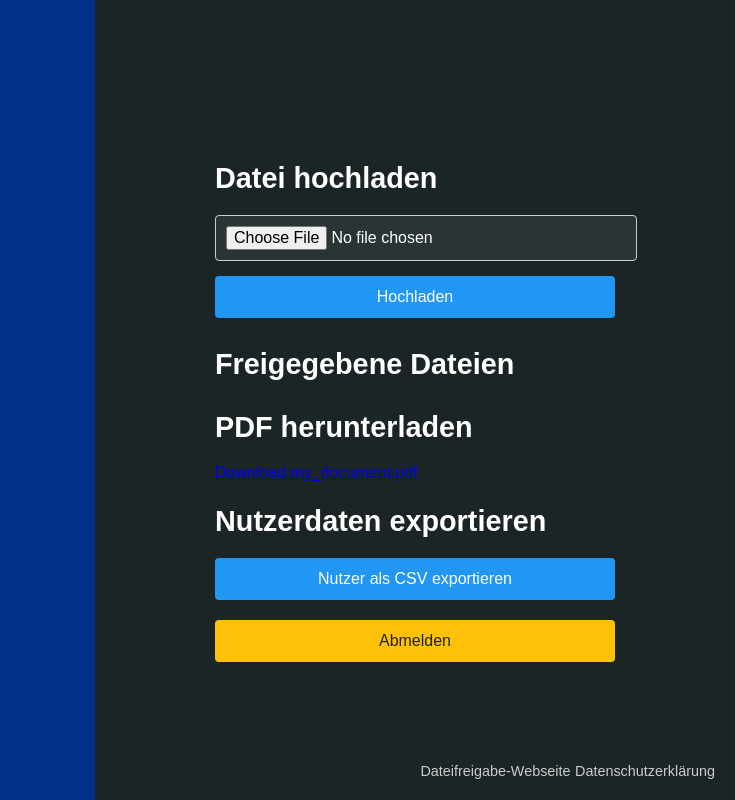
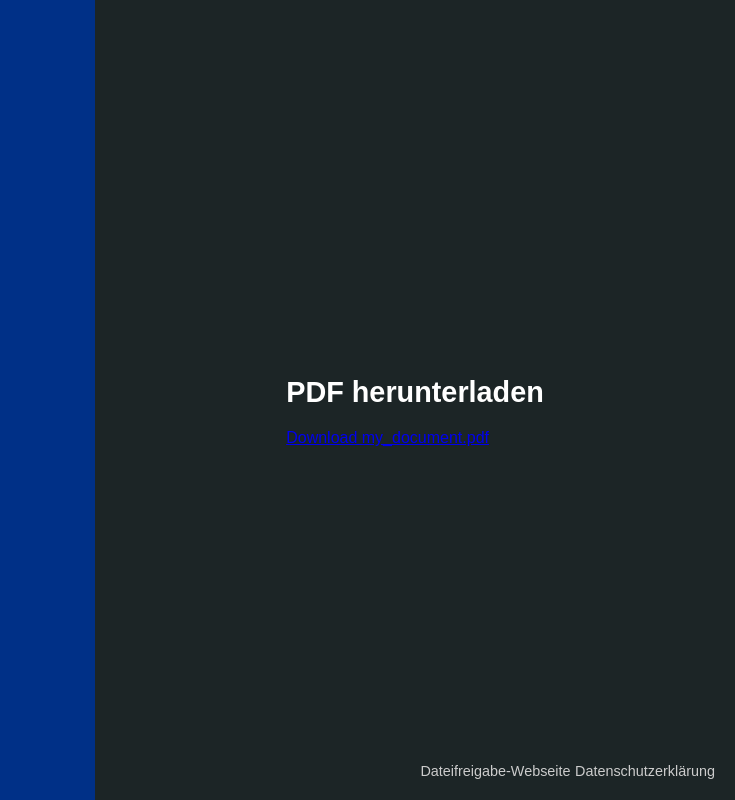
Before and after one commit to Themax10/datenfreigabetekaes, a plain HTML site: page dashboard.html in a window 1280 px wide. Shown: the full height of the page, 545-1280 px from the left. Drawn offline with nearby package versions, Linux system fonts and the light colour scheme.

Commit message:
Update dashboard.html

```diff
--- a/dashboard.html
+++ b/dashboard.html
@@ -5,7 +5,6 @@
   <meta name="viewport" content="width=device-width, initial-scale=1.0">
   <title>Dateifreigabe - Dashboard</title>
   <link rel="stylesheet" href="style.css">
-  <script src="https://cdn.jsdelivr.net/npm/@supabase/supabase-js@2"></script>
 </head>
 <body>
   <div class="wrapper">
@@ -15,24 +14,10 @@
     </div>
     <div class="right-section">
       <div class="dashboard-content">
-        <div class="upload-section">
-          <h2>Datei hochladen</h2>
-          <input type="file" id="fileInput">
-          <button onclick="uploadFile()">Hochladen</button>
-        </div>
-        <div class="file-list-section">
-          <h2>Freigegebene Dateien</h2>
-          <ul id="fileList"></ul>
-        </div>
         <div class="download-section">
           <h2>PDF herunterladen</h2>
           <a href="my_document.pdf" download>Download my_document.pdf</a>
         </div>
-        <div class="export-section">
-          <h2>Nutzerdaten exportieren</h2>
-          <button onclick="exportUsers()">Nutzer als CSV exportieren</button>
-        </div>
-        <button class="signout-btn" onclick="signOut()">Abmelden</button>
       </div>
       <footer class="footer-links">
         <a href="#">Dateifreigabe-Webseite</a>
@@ -40,6 +25,5 @@
       </footer>
     </div>
   </div>
-  <script src="script.js"></script>
 </body>
 </html>
```
